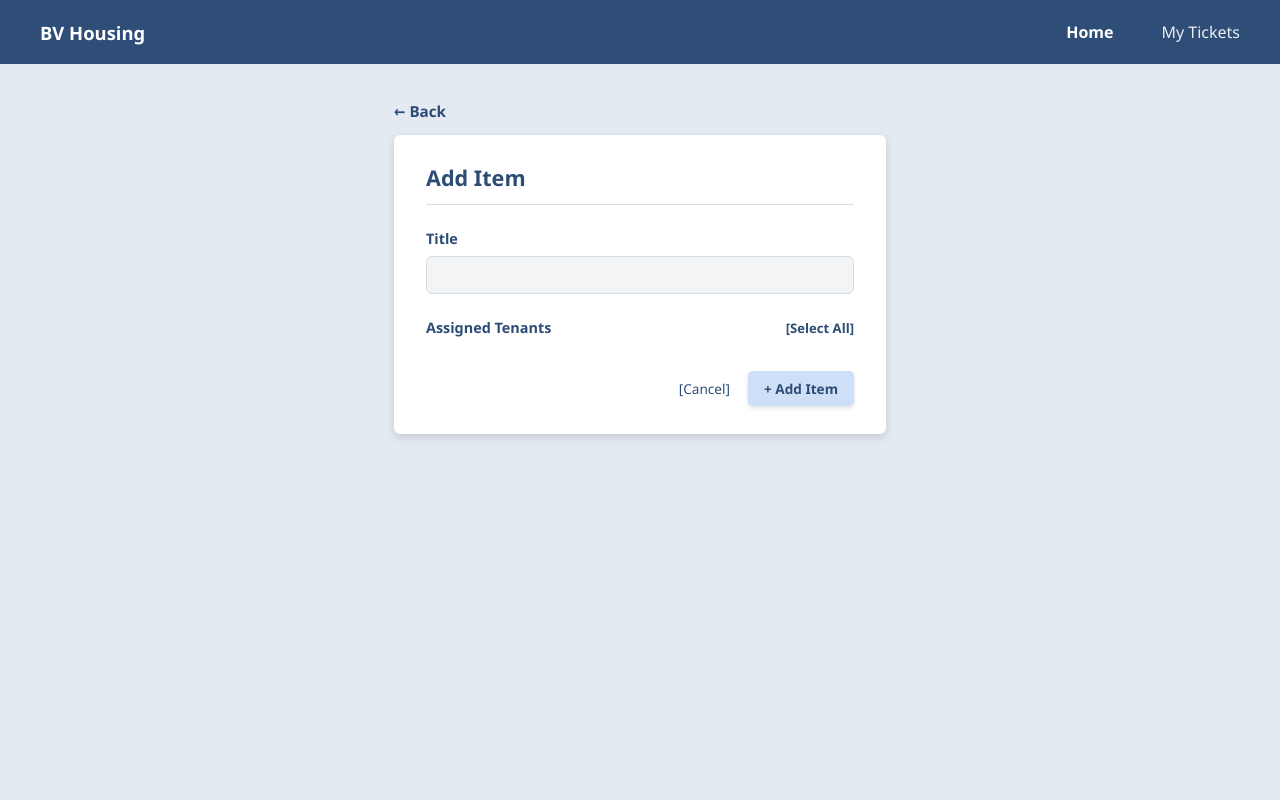
After one commit to xoadrrian/StudentHousing, a Python web app: template templates/addItem.html in a window 1280 px wide. The commit adds this page. Run offline with Jinja, Linux system fonts and the light colour scheme; the template is opened without the code that fills it, so the values that code supplies are empty.

Commit message:
UI fixes
Added some icons to buttons. Created new html and css pages for adding an Item

```diff
--- /dev/null
+++ b/static/addItem.css
@@ -0,0 +1,232 @@
+/* Base Reset & Colors (Matches style.css) */
+* {
+  box-sizing: border-box;
+  margin: 0;
+  padding: 0;
+}
+
+body {
+  font-family: 'Segoe UI', Tahoma, Geneva, Verdana, sans-serif;
+  background-color: #e4eaf2;
+  color: #2c4c76;
+  min-height: 100vh;
+}
+
+/* Navbar (Identical to home.html) */
+.navbar {
+  background-color: #2e4e78;
+  color: #ffffff;
+  height: 64px;
+  display: flex;
+  align-items: center;
+  padding: 0 40px;
+}
+
+.nav-container {
+  width: 100%;
+  max-width: 1540px;
+  margin: 0 auto;
+  display: flex;
+  justify-content: space-between;
+  align-items: center;
+}
+
+.logo {
+  font-size: 1.15rem;
+  font-weight: 700;
+}
+
+.nav-links {
+  display: flex;
+  gap: 48px;
+}
+
+.nav-link {
+  color: #ffffff;
+  text-decoration: none;
+  font-size: 1rem;
+  opacity: 0.9;
+}
+
+.nav-link:hover,
+.nav-link.active {
+  opacity: 1;
+}
+
+.nav-link.active {
+  font-weight: 700;
+}
+
+/* Centered Page Layout */
+.page-container {
+  max-width: 540px;
+  margin: 36px auto;
+  padding: 0 24px;
+}
+
+.back-link {
+  display: inline-block;
+  margin-bottom: 14px;
+  color: #2c4c76;
+  text-decoration: none;
+  font-size: 0.95rem;
+  font-weight: 700;
+}
+
+.back-link:hover {
+  opacity: 0.75;
+}
+
+/* White Card (Matches .card in style.css) */
+.card {
+  background-color: #ffffff;
+  border-radius: 6px;
+  box-shadow: 0 3px 8px rgba(0, 0, 0, 0.14);
+}
+
+.form-card {
+  padding: 28px 32px;
+}
+
+.form-header {
+  border-bottom: 1px solid #d5dce4;
+  padding-bottom: 12px;
+  margin-bottom: 24px;
+}
+
+.form-header h2 {
+  font-size: 1.35rem;
+  font-weight: 700;
+  color: #2c4c76;
+}
+
+/* Form Inputs */
+.form-group {
+  display: flex;
+  flex-direction: column;
+  margin-bottom: 24px;
+}
+
+.form-group label {
+  font-size: 0.9rem;
+  font-weight: 700;
+  margin-bottom: 8px;
+}
+
+.form-group input[type="text"] {
+  width: 100%;
+  height: 38px;
+  padding: 8px 12px;
+  background-color: #f3f4f6;
+  border: 1px solid #d5dce4;
+  border-radius: 6px;
+  font-family: inherit;
+  font-size: 0.95rem;
+  color: #2c4c76;
+  outline: none;
+}
+
+.form-group input[type="text"]:focus {
+  background-color: #ffffff;
+  border-color: #2e4e78;
+}
+
+/* Tenant Selection Header */
+.label-row {
+  display: flex;
+  justify-content: space-between;
+  align-items: center;
+  margin-bottom: 10px;
+}
+
+.label-row label {
+  margin-bottom: 0;
+}
+
+.text-btn {
+  background: none;
+  border: none;
+  font-family: inherit;
+  font-size: 0.82rem;
+  font-weight: 700;
+  color: #2c4c76;
+  cursor: pointer;
+}
+
+.text-btn:hover {
+  text-decoration: underline;
+}
+
+/* Compact Tenant Pill Grid */
+.tenant-grid {
+  display: flex;
+  flex-wrap: wrap;
+  gap: 8px;
+  max-height: 150px;
+  overflow-y: auto;
+}
+
+.tenant-pill {
+  display: inline-flex;
+  align-items: center;
+  gap: 6px;
+  padding: 6px 12px;
+  background-color: #f3f4f6;
+  border: 1px solid #d5dce4;
+  border-radius: 5px;
+  font-size: 0.85rem;
+  font-weight: 600;
+  cursor: pointer;
+  user-select: none;
+}
+
+.tenant-pill:hover {
+  background-color: #e4eefb;
+}
+
+.tenant-pill input[type="checkbox"] {
+  accent-color: #2e4e78;
+  cursor: pointer;
+}
+
+.tenant-pill:has(input:checked) {
+  background-color: #2e4e78;
+  border-color: #2e4e78;
+  color: #ffffff;
+}
+
+/* Footer Buttons (Matches .btn-add in style.css) */
+.form-footer {
+  display: flex;
+  justify-content: flex-end;
+  align-items: center;
+  gap: 18px;
+  margin-top: 8px;
+}
+
+.cancel-link {
+  text-decoration: none;
+  font-size: 0.85rem;
+  color: #2c4c76;
+}
+
+.cancel-link:hover {
+  opacity: 0.75;
+}
+
+.btn-submit {
+  background-color: #cde0f7;
+  color: #2c4c76;
+  border: none;
+  border-radius: 5px;
+  padding: 8px 16px;
+  font-family: inherit;
+  font-size: 0.85rem;
+  font-weight: 700;
+  cursor: pointer;
+  box-shadow: 0 2px 4px rgba(0, 0, 0, 0.12);
+}
+
+.btn-submit:hover {
+  background-color: #bdd5f3;
+}
--- a/static/myTickets.css
+++ b/static/myTickets.css
@@ -127,7 +127,7 @@ body {
   background-color: #2e4e78;
   color: #ffffff;
   border: none;
-  border-radius: 12px;
+  border-radius: 5px;
   padding: 12px 28px;
   font-family: inherit;
   font-size: 0.95rem;
--- /dev/null
+++ b/templates/addItem.html
@@ -0,0 +1,66 @@
+<!DOCTYPE html>
+<html lang="en">
+<head>
+  <meta charset="UTF-8" />
+  <meta name="viewport" content="width=device-width, initial-scale=1.0" />
+  <title>BV Housing - Add Item</title>
+  <link rel="stylesheet" href="../static/addItem.css" />
+</head>
+<body>
+
+  <!-- Top Navigation Bar (Matches home.html) -->
+  <header class="navbar">
+    <div class="nav-container">
+      <div class="logo">BV Housing</div>
+      <nav class="nav-links">
+        <a href="home.html" class="nav-link active">Home</a>
+        <a href="myTickets.html" class="nav-link">My Tickets</a>
+      </nav>
+    </div>
+  </header>
+
+  <!-- Main Content -->
+  <main class="page-container">
+    <a href="home.html" class="back-link">&larr; Back</a>
+
+    <section class="card form-card">
+      <div class="form-header">
+        <h2>Add Item</h2>
+      </div>
+
+      <form id="add-item-form">
+        <!-- Item Title -->
+        <div class="form-group">
+          <label for="supply-title">Title</label>
+          <input type="text" id="supply-title" name="title" required />
+        </div>
+
+        <!-- Assign Tenants (Compact Pill Grid) -->
+        <div class="form-group">
+          <div class="label-row">
+            <label>Assigned Tenants</label>
+            <button type="button" class="text-btn" id="btn-select-all">[Select All]</button>
+          </div>
+
+          <!-- JS will populate tenant pills here -->
+          <div class="tenant-grid" id="tenant-pills-container">
+            <!-- Example of what JS inserts:
+            <label class="tenant-pill">
+              <input type="checkbox" name="tenants" value="1" />
+              <span>Alex</span>
+            </label>
+            -->
+          </div>
+        </div>
+
+        <!-- Bottom Buttons -->
+        <div class="form-footer">
+          <a href="home.html" class="cancel-link">[Cancel]</a>
+          <button type="submit" class="btn-submit">+ Add Item</button>
+        </div>
+      </form>
+    </section>
+  </main>
+
+</body>
+</html>
--- a/templates/home.html
+++ b/templates/home.html
@@ -78,7 +78,9 @@
 
         <div class="panel-header">
           <h2>Shared Supplies</h2>
-          <button type="button" class="btn-add" id="btn-add-item">+ Add Item</button>
+          <button type="button" class="btn-add" id="btn-add-item" onclick="window.location.href='addItem.html'">+ Add Item </button>
+
+</button>
         </div>
 
         <div class="supplies-table-header">
--- a/templates/ticketForm1.html
+++ b/templates/ticketForm1.html
@@ -40,7 +40,7 @@
           </div>
 
           <div class="image-upload-group">
-            <label for="image" class="import-image-label">Import Image</label>
+            <label for="image" class="import-image-label">📎︎ Import Image</label>
             <input type="file" id="image" name="image" accept="image/*" class="hidden-file-input" />
           </div>
 
```
Also changed, not shown: static/ticketForm.css (+4 -4 lines).
